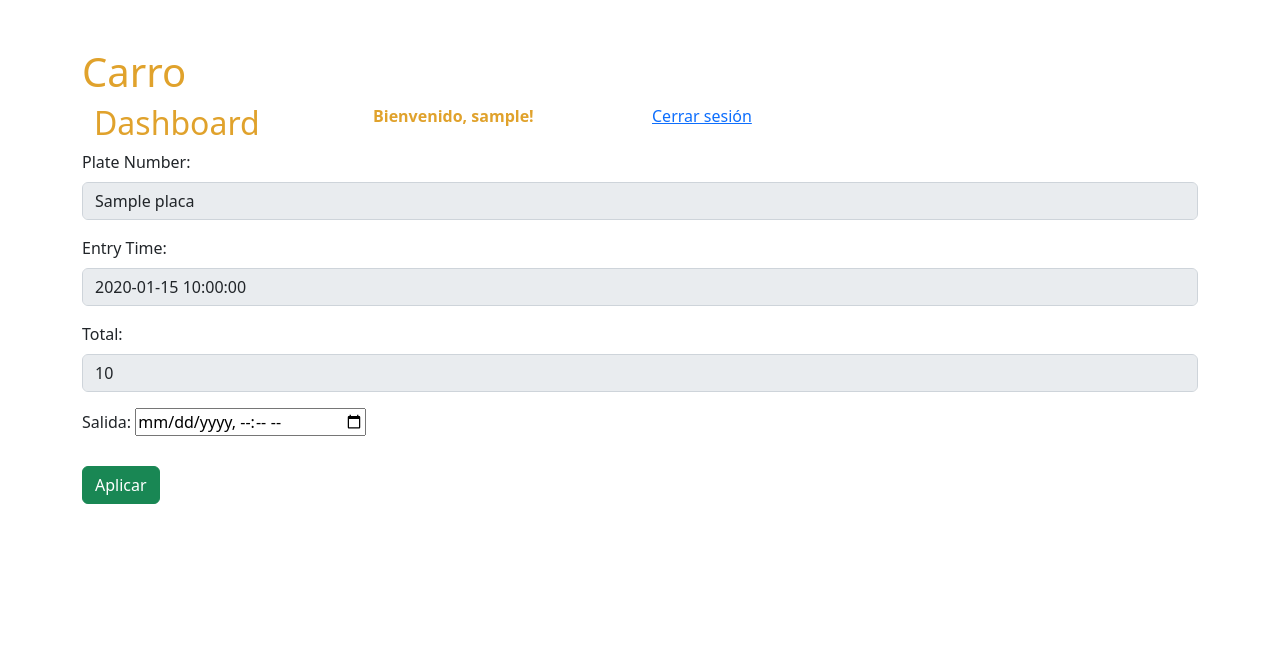
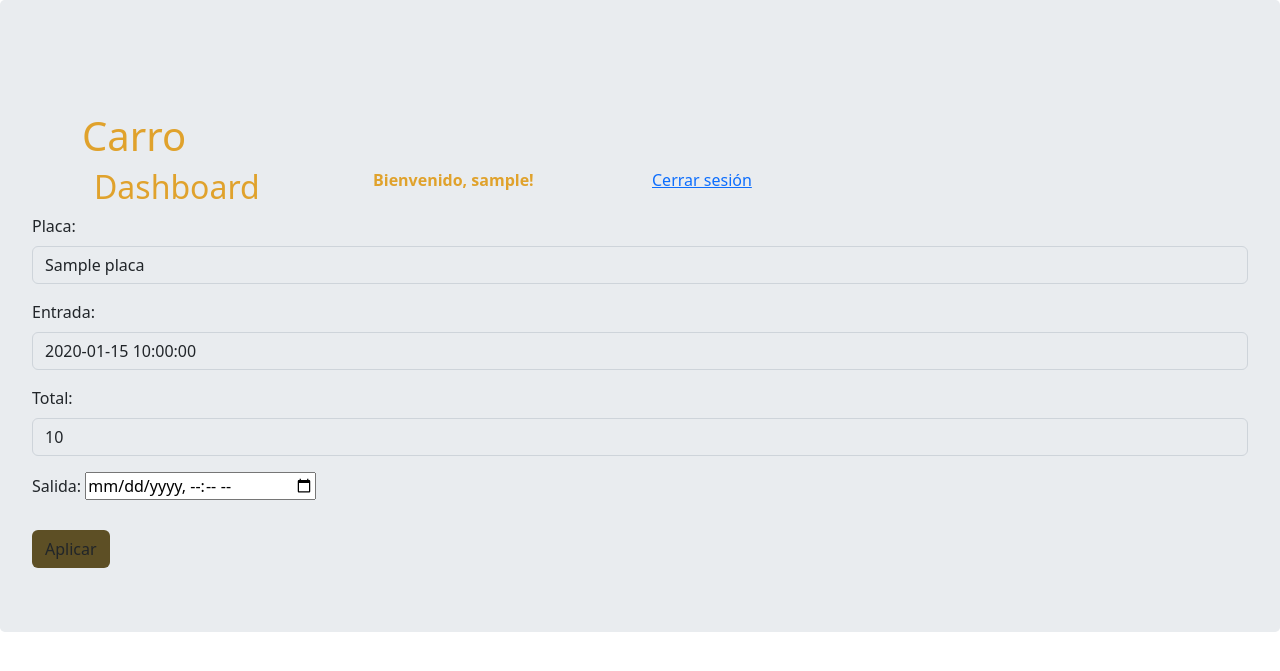
Before and after one commit to accelcasst/parkingv3, a Flask app: template template/edit.html in a window 1280 px wide. Shown: the top 671 px of the page. Run offline with Flask 3, Linux system fonts and the light colour scheme; the template is opened without the code that fills it: most values are stand-ins (such as "Sample title", 1, 10 or a date in 2020); parts of the project's set-up code (start-up, migrations or seed data) failed here and were passed over; some libraries are stand-ins or nearby versions.

Commit message:
Update edit.html
cambios a html
+cambio de color de botón
+Cambio de títulos a español
+cambio de color de menú

```diff
--- a/template/edit.html
+++ b/template/edit.html
@@ -45,6 +45,7 @@
     <link href="jumbotron.css" rel="stylesheet">
   </head>
 <body>
+  <div class="jumbotron">
     <div class="container mt-5">
         <h1>Carro
         </h1>
@@ -61,15 +62,16 @@
         </div>
       </div>
     </div>
+      </div>
 
         <form action="{{ url_for('pagar', car_id=car['id']) }}" method="post">
             <div class="form-group">
-                <label for="plate_number">Plate Number:</label>
+                <label for="plate_number">Placa:</label>
                 <input type="text" name="Placa" class="form-control" value="{{ car['Placa'] }}" readonly required>
             </div>
 
             <div class="form-group">
-                <label for="entry_time">Entry Time:</label>
+                <label for="entry_time">Entrada:</label>
                 <input type="text" name="entry_time" class="form-control" value="{{ car['entry_time'] }}" readonly required>
             </div>
             <div class="form-group">
@@ -80,7 +82,7 @@
                 <label for="Entrada">Salida:</label>
                 <input type="datetime-local" name="exit_time" required>
                 </div>
-            <button type="submit" class="btn btn-success mt-2">Aplicar</button>
+            <button type="submit" class="btn btn-custom mt-2">Aplicar</button>
         </form>
     </div>
 
```
